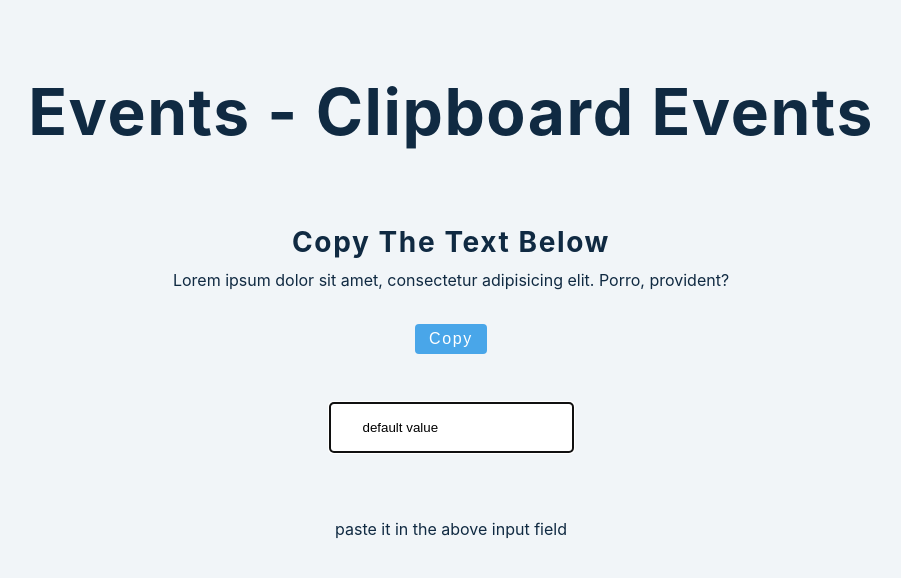
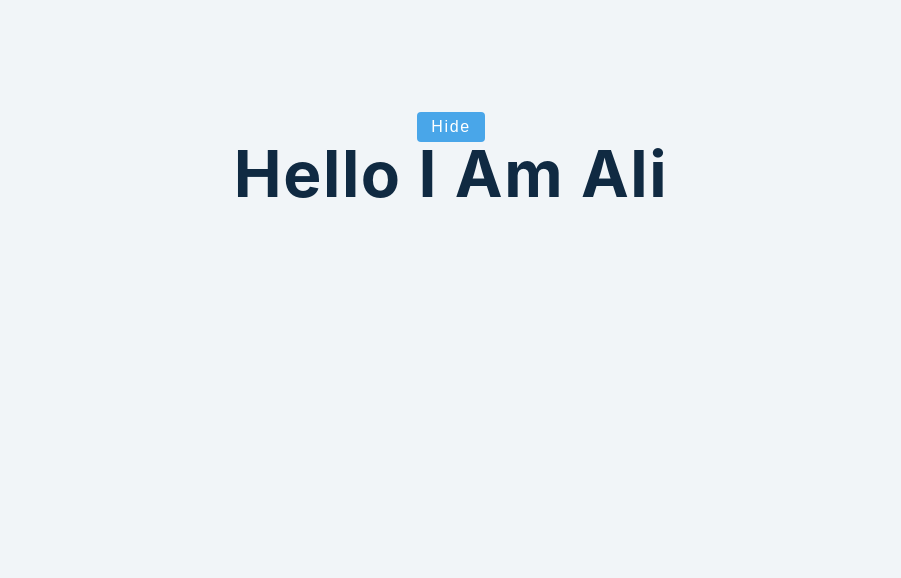
Before and after one commit to alivarastepour/react, a React (Create React App) app: page / in a window 1280 px wide. Shown: the top 578 px of the page, without its empty margins (189-1090 px from the left). Built offline with nearby package versions, Linux system fonts and the light colour scheme.

Commit message:
useState show or hide component

```diff
--- a/src/App.js
+++ b/src/App.js
@@ -1,5 +1,5 @@
 import React from 'react'
-import Setup from './tutorial/22-events/clipboard-events'
+import Setup from './tutorial/1-useState/setup/6-useState-show-hide-component'
 function App() {
   return (
     <div className='container'>
--- /dev/null
+++ b/src/tutorial/1-useState/setup/6-useState-show-hide-component.js
@@ -0,0 +1,34 @@
+import React, {useState} from "react";
+
+const Setup = () => {
+    let [show, setShow] = useState(true)
+    return <>
+        <Button changeState={() => setShow(!show)} state={show ? 'hide' : 'show'}/>
+        <Text current={show}/>
+    </>
+}
+
+const Button = (props) => {
+
+    return <>
+        <button onClick={props.changeState} className="btn">{props.state}</button>
+    </>
+}
+
+const Text = (props) => {
+    return <>
+
+        {
+            props.current && <Details/>
+        }
+
+    </>
+}
+
+const Details = () => {
+    return <>
+        <h1>hello i am ali</h1>
+    </>
+}
+
+export default Setup;
```
